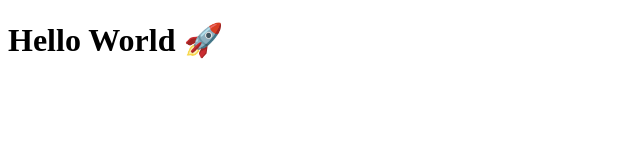
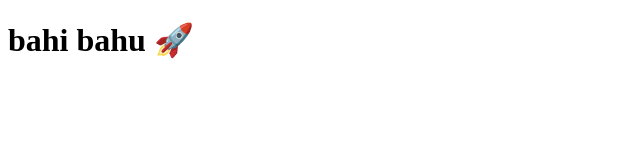
Before and after one commit to Mrali-Mrali/my-website, a plain HTML site: page index.html in a window 1280 px wide. Shown: the whole page, without its empty margins (0-640 px from the left). Drawn offline with Linux system fonts and the light colour scheme.

Commit message:
trigger rebuild

```diff
--- a/index.html
+++ b/index.html
@@ -4,6 +4,7 @@
   <title>My Site</title>
 </head>
 <body>
-  <h1>Hello World 🚀</h1>
+  <h1>bahi bahu
+ 🚀</h1>
 </body>
 </html>
```
Also changed, not shown: 1 other file.
